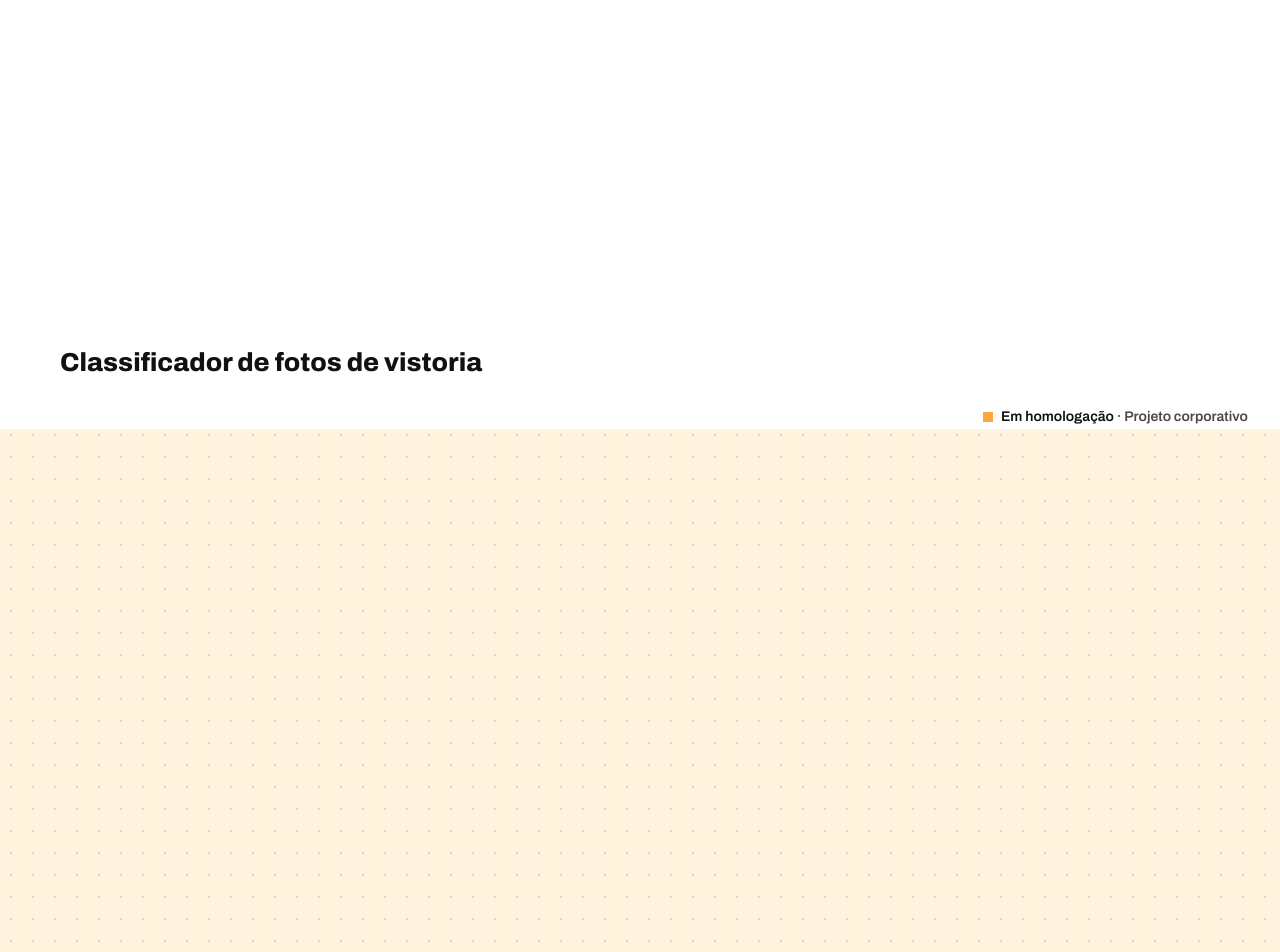
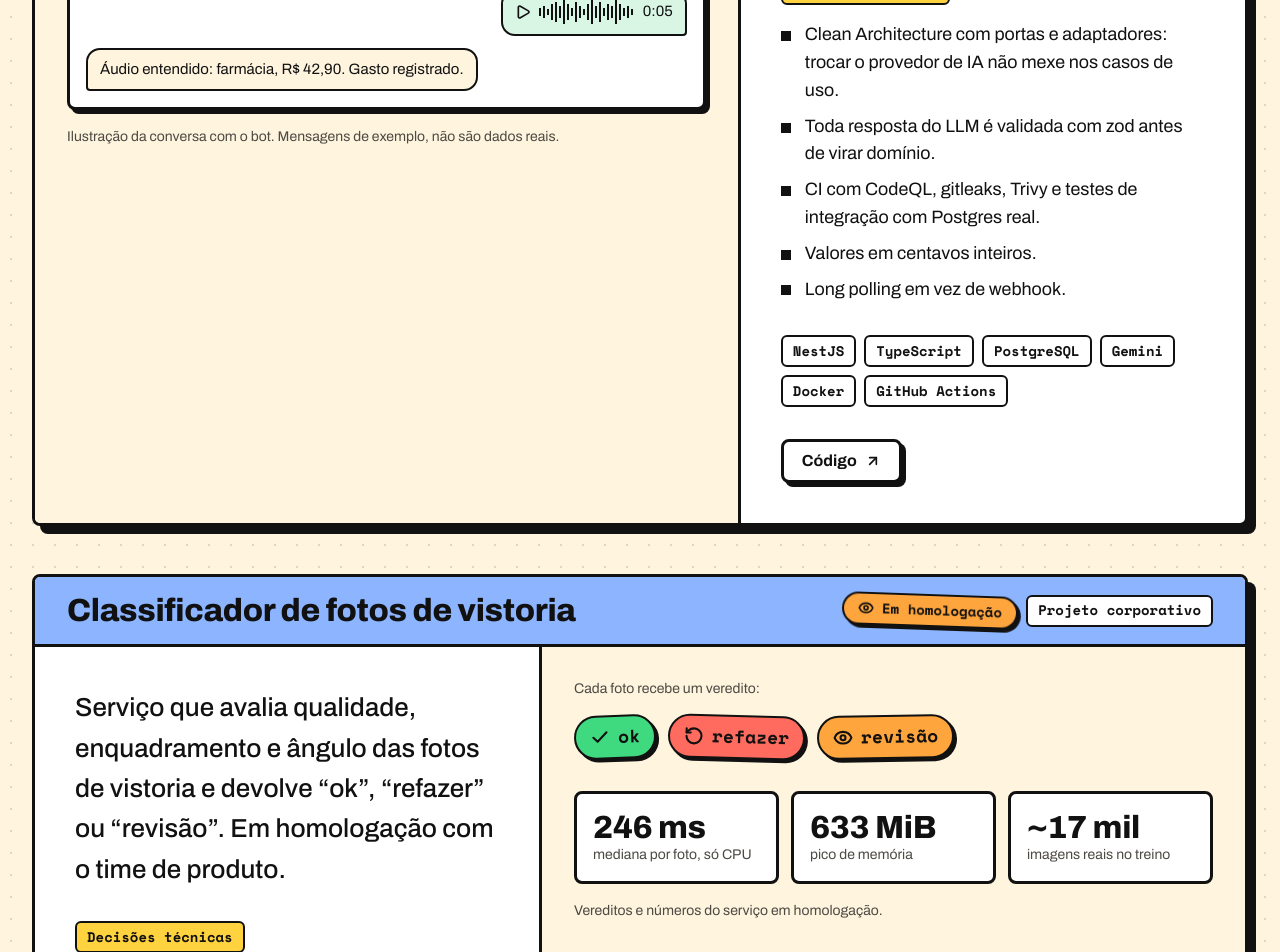
Before and after one commit to augustobernardo/personal-website, a Next.js app: page / in a window 1280 px wide. Shown: the part 1820-2772 px from the top of the page. Built offline with nearby package versions, Linux system fonts and the light colour scheme.

Commit message:
feat(ui): restyle projects as neobrutalist cards
Each project is an outlined card with a colored title strip, a tilted
status sticker and the drawn fragment alternating sides. Verdicts
become filled stickers and technical decisions stay visible.

```diff
--- a/src/components/ProjectCard.tsx
+++ b/src/components/ProjectCard.tsx
@@ -1,36 +1,41 @@
+import { ArrowUpRight, Check, CircleDot, Eye } from "lucide-react";
 import Image from "next/image";
 import type { CSSProperties } from "react";
 import type { Project } from "@/content/types";
 import { ProjectVisual } from "./ProjectVisual";
 
-const FILLS = ["bg-surface", "bg-surface-2", "bg-surface-3"];
-const TONES = { pass: "bg-accent", warn: "bg-warn", neutral: "bg-muted" };
-const LINK =
-  "inline-flex min-h-11 items-center gap-2 bg-surface-2 px-4 text-[length:var(--step-small)] font-semibold text-fg transition-colors duration-[var(--dur-fast)] hover:bg-surface-3 active:scale-[0.97]";
+const FILLS = ["bg-pop-yellow", "bg-pop-blue", "bg-pop-pink"];
+const TONES = {
+  pass: { fill: "bg-ok", icon: Check },
+  warn: { fill: "bg-warn", icon: Eye },
+  neutral: { fill: "bg-white", icon: CircleDot },
+};
+const LINK = "nb-btn nb-btn--secondary";
 
 export function ProjectCard({ project, index }: { project: Project; index: number }) {
-  const fill = FILLS[index % FILLS.length];
   const hasVisual = Boolean(project.image ?? project.visual);
+  const { fill: toneFill, icon: StatusIcon } = TONES[project.status.tone];
+  const paneSide = index % 2 === 0 ? "lg:border-r-3" : "lg:order-2 lg:border-l-3";
 
   return (
-    <article className={`relative ${fill}`}>
+    <article className="nb-card overflow-hidden">
       <div
-        className={`in-tab absolute -top-11 left-[var(--margin)] flex h-11 min-w-[200px] w-max max-w-[calc(100%-2*var(--margin))] items-center px-7 ${fill} [clip-path:polygon(0_100%,14px_0,calc(100%-14px)_0,100%_100%)]`}
+        className={`on-fill flex flex-wrap items-center justify-between gap-x-4 gap-y-3 border-b-3 border-line px-5 py-4 sm:px-8 ${FILLS[index % FILLS.length]}`}
       >
-        <h3 className="whitespace-nowrap text-[length:var(--step-body)] font-extrabold md:text-[length:var(--step-lead)]">
-          {project.name}
-        </h3>
-      </div>
-      <div className="flex h-16 items-center gap-2 px-[var(--margin)] text-[length:var(--step-small)] font-semibold md:justify-end">
-        <span aria-hidden="true" className={`size-2.5 shrink-0 ${TONES[project.status.tone]}`} />
-        <p>
-          {project.status.label}
-          {project.corporate && <span className="text-muted"> · Projeto corporativo</span>}
+        <h3 className="type-title">{project.name}</h3>
+        <p className="flex flex-wrap items-center gap-2">
+          <span className={`nb-sticker in-slap rotate-[2deg] ${toneFill}`}>
+            <StatusIcon aria-hidden="true" className="size-4" strokeWidth={2.5} />
+            {project.status.label}
+          </span>
+          {project.corporate && <span className="nb-chip">Projeto corporativo</span>}
         </p>
       </div>
-      <div className="grid gap-8 px-[var(--margin)] pb-24 lg:grid-cols-12 lg:gap-6">
+      <div className="grid lg:grid-cols-12">
         {hasVisual && (
-          <div className="in-media lg:col-span-7">
+          <div
+            className={`in-media border-b-3 border-line bg-bg p-5 sm:p-8 lg:col-span-7 lg:border-b-0 ${paneSide}`}
+          >
             {project.image ? (
               <Image
                 src={project.image}
@@ -38,41 +43,44 @@ export function ProjectCard({ project, index }: { project: Project; index: numbe
                 width={640}
                 height={360}
                 loading="lazy"
-                className="aspect-video w-full object-cover"
+                className="aspect-video w-full rounded-nb border-3 border-line object-cover"
               />
             ) : project.visual ? (
               <ProjectVisual visual={project.visual} name={project.name} />
             ) : null}
           </div>
         )}
-        <div className={`in-seq ${hasVisual ? "lg:col-span-5" : "lg:col-span-12"}`}>
+        <div
+          className={`in-seq p-5 sm:p-8 lg:p-10 ${hasVisual ? "lg:col-span-5" : "lg:col-span-12"}`}
+        >
           <p
-            className="max-w-[40ch] text-[length:var(--step-lead)]"
+            className="max-w-[40ch] text-[length:var(--step-lead)] font-medium"
             style={{ "--i": 0 } as CSSProperties}
           >
             {project.result}
           </p>
           {project.decisions.length > 0 && (
             <div className="mt-8" style={{ "--i": 1 } as CSSProperties}>
-              <h4 className="text-[length:var(--step-small)] font-semibold text-muted">
-                Decisões técnicas
-              </h4>
-              <ul className="mt-2 list-disc space-y-2 pl-5 text-[length:var(--step-body)]">
+              <h4 className="nb-chip on-fill bg-pop-yellow">Decisões técnicas</h4>
+              <ul className="list-square mt-4 space-y-2 text-[length:var(--step-body)]">
                 {project.decisions.map((decision) => (
                   <li key={decision}>{decision}</li>
                 ))}
               </ul>
             </div>
           )}
-          <p
-            className="mt-6 text-[length:var(--step-small)] text-muted"
-            style={{ "--i": 2 } as CSSProperties}
-          >
-            <span className="sr-only">Tecnologias: </span>
-            {project.stack.join(" · ")}
-          </p>
+          <div className="mt-8" style={{ "--i": 2 } as CSSProperties}>
+            <p className="sr-only">Tecnologias:</p>
+            <ul className="flex flex-wrap gap-2">
+              {project.stack.map((tech) => (
+                <li key={tech} className="nb-chip">
+                  {tech}
+                </li>
+              ))}
+            </ul>
+          </div>
           {(project.repoUrl || project.liveUrl) && (
-            <p className="mt-6 flex flex-wrap gap-2" style={{ "--i": 3 } as CSSProperties}>
+            <p className="mt-8 flex flex-wrap gap-3" style={{ "--i": 3 } as CSSProperties}>
               {project.repoUrl && (
                 <a
                   href={project.repoUrl}
@@ -80,7 +88,9 @@ export function ProjectCard({ project, index }: { project: Project; index: numbe
                   rel="noopener noreferrer"
                   className={LINK}
                 >
-                  Código<span className="sr-only"> de {project.name} (abre em nova aba)</span>
+                  Código
+                  <ArrowUpRight aria-hidden="true" className="size-4" strokeWidth={2.5} />
+                  <span className="sr-only"> de {project.name} (abre em nova aba)</span>
                 </a>
               )}
               {project.liveUrl && (
@@ -90,7 +100,9 @@ export function ProjectCard({ project, index }: { project: Project; index: numbe
                   rel="noopener noreferrer"
                   className={LINK}
                 >
-                  Site no ar<span className="sr-only"> de {project.name} (abre em nova aba)</span>
+                  Site no ar
+                  <ArrowUpRight aria-hidden="true" className="size-4" strokeWidth={2.5} />
+                  <span className="sr-only"> de {project.name} (abre em nova aba)</span>
                 </a>
               )}
             </p>
--- a/src/components/ProjectVisual.tsx
+++ b/src/components/ProjectVisual.tsx
@@ -6,18 +6,19 @@ const AUDIO_BARS = [
   8, 12, 6, 16, 20, 12, 24, 16, 8, 20, 12, 6, 16, 24, 12, 20, 8, 16, 12, 24, 16, 8, 12, 6,
 ];
 const VERDICT_TONES = {
-  pass: { icon: Check, className: "text-accent" },
-  fail: { icon: RotateCcw, className: "text-danger" },
-  warn: { icon: Eye, className: "text-warn" },
+  pass: { icon: Check, className: "bg-ok" },
+  fail: { icon: RotateCcw, className: "bg-bad" },
+  warn: { icon: Eye, className: "bg-warn" },
 };
+const VERDICT_ROTATIONS = ["-rotate-2", "rotate-[1.5deg]", "-rotate-1"];
 
 function ChatVisual({ visual }: { visual: Extract<ProjectVisualData, { kind: "chat" }> }) {
   return (
-    <>
-      <div className="mb-4 flex items-center gap-3">
+    <div className="rounded-nb border-3 border-line bg-surface shadow-hard">
+      <div className="flex items-center gap-3 border-b-3 border-line px-4 py-3">
         <span
           aria-hidden="true"
-          className="flex size-8 shrink-0 items-center justify-center rounded-full bg-accent text-on-accent"
+          className="on-fill flex size-9 shrink-0 items-center justify-center rounded-md border-2 border-line bg-pop-yellow font-mono font-bold"
         >
           {visual.title.slice(0, 1)}
         </span>
@@ -26,12 +27,12 @@ function ChatVisual({ visual }: { visual: Extract<ProjectVisualData, { kind: "ch
           <p className="text-sm text-muted">bot</p>
         </div>
       </div>
-      <ol aria-label="Conversa de exemplo" className="in-seq flex flex-col gap-2">
+      <ol aria-label="Conversa de exemplo" className="in-seq flex flex-col gap-3 p-4">
         {visual.messages.map((message, index) => (
           <li
             key={index}
             style={{ "--i": index } as CSSProperties}
-            className={`max-w-[85%] rounded-xl px-3 py-2 text-sm leading-normal break-words ${message.from === "user" ? "self-end bg-chat-out" : "self-start bg-surface"}`}
+            className={`max-w-[85%] rounded-[0.875rem] border-2 border-line px-3 py-2 text-[0.9375rem] leading-normal break-words ${message.from === "user" ? "self-end rounded-br-sm bg-chat-out" : "self-start rounded-bl-sm bg-bg"}`}
           >
             <span className="sr-only">{message.from === "user" ? "Você: " : "Bot: "}</span>
             {message.text}
@@ -41,12 +42,12 @@ function ChatVisual({ visual }: { visual: Extract<ProjectVisualData, { kind: "ch
                   Mensagem de áudio de {message.audioSeconds} segundos
                 </span>
                 <span aria-hidden="true" className="inline-flex max-w-full items-center gap-2">
-                  <Play aria-hidden="true" className="size-4 shrink-0" />
+                  <Play aria-hidden="true" className="size-4 shrink-0" strokeWidth={2.5} />
                   <svg
                     aria-hidden="true"
                     viewBox="0 0 96 24"
                     fill="currentColor"
-                    className="h-6 w-24 min-w-0 text-muted"
+                    className="h-6 w-24 min-w-0 text-fg"
                   >
                     {AUDIO_BARS.map((height, bar) => (
                       <rect key={bar} x={bar * 4} y={(24 - height) / 2} width="2" height={height} />
@@ -62,7 +63,7 @@ function ChatVisual({ visual }: { visual: Extract<ProjectVisualData, { kind: "ch
           </li>
         ))}
       </ol>
-    </>
+    </div>
   );
 }
 
@@ -70,25 +71,25 @@ function VerdictsVisual({ visual }: { visual: Extract<ProjectVisualData, { kind:
   return (
     <>
       <p className="text-sm text-muted">{visual.intro}</p>
-      <ul className="mt-3 flex flex-wrap gap-2">
-        {visual.verdicts.map(({ label, tone }) => {
+      <ul className="mt-4 flex flex-wrap gap-3">
+        {visual.verdicts.map(({ label, tone }, index) => {
           const { icon: Icon, className } = VERDICT_TONES[tone];
           return (
             <li
               key={label}
-              className={`inline-flex min-h-11 items-center gap-2 rounded bg-surface px-4 text-xl font-semibold ${className}`}
+              className={`nb-sticker on-fill min-h-11 text-[1.125rem] ${VERDICT_ROTATIONS[index % VERDICT_ROTATIONS.length]} ${className}`}
             >
-              <Icon aria-hidden="true" className="size-5" />
+              <Icon aria-hidden="true" className="size-5" strokeWidth={2.5} />
               {label}
             </li>
           );
         })}
       </ul>
-      <dl className="mt-6 grid gap-4 sm:grid-cols-3">
+      <dl className="mt-8 grid gap-3 sm:grid-cols-3">
         {visual.stats.map(({ value, label }) => (
-          <div key={label} className="flex flex-col">
+          <div key={label} className="flex flex-col rounded-nb border-3 border-line bg-surface p-4">
             <dt className="text-sm text-muted">{label}</dt>
-            <dd className="order-first text-2xl font-semibold tabular-nums">{value}</dd>
+            <dd className="order-first type-title tabular-nums">{value}</dd>
           </div>
         ))}
       </dl>
@@ -99,22 +100,18 @@ function VerdictsVisual({ visual }: { visual: Extract<ProjectVisualData, { kind:
 function FlowVisual({ visual }: { visual: Extract<ProjectVisualData, { kind: "flow" }> }) {
   return (
     <>
-      <ol className="in-seq flex flex-col gap-3">
+      <ol className="in-seq flex flex-col gap-4">
         {visual.steps.map(({ event, results }, index) => (
           <li
             key={event}
             style={{ "--i": index } as CSSProperties}
             className="grid gap-2 sm:grid-cols-[minmax(0,11rem)_auto_minmax(0,1fr)] sm:items-center"
           >
-            <span className="text-sm font-medium">{event}</span>
-            <ArrowRight aria-hidden="true" className="hidden size-4 text-muted sm:block" />
+            <span className="text-sm font-bold">{event}</span>
+            <ArrowRight aria-hidden="true" className="hidden size-5 sm:block" strokeWidth={2.5} />
             <ul className="flex min-w-0 flex-wrap gap-2">
               {results.map((result) => (
-                <li
-                  key={result}
-                  translate="no"
-                  className="max-w-full rounded bg-surface px-2 py-1 font-mono text-sm break-words"
-                >
+                <li key={result} translate="no" className="nb-chip max-w-full break-words">
                   {result}
                 </li>
               ))}
@@ -122,7 +119,7 @@ function FlowVisual({ visual }: { visual: Extract<ProjectVisualData, { kind: "fl
           </li>
         ))}
       </ol>
-      <p className="mt-4 text-sm text-muted">{visual.note}</p>
+      <p className="mt-5 text-[0.875rem] text-muted">{visual.note}</p>
     </>
   );
 }
@@ -130,14 +127,12 @@ function FlowVisual({ visual }: { visual: Extract<ProjectVisualData, { kind: "fl
 export function ProjectVisual({ visual, name }: { visual: ProjectVisualData; name: string }) {
   return (
     <figure aria-label={name}>
-      <div data-ui className="bg-bg p-5 sm:p-8">
+      <div data-ui>
         {visual.kind === "chat" && <ChatVisual visual={visual} />}
         {visual.kind === "verdicts" && <VerdictsVisual visual={visual} />}
         {visual.kind === "flow" && <FlowVisual visual={visual} />}
       </div>
-      <figcaption className="mt-3 text-[length:var(--step-small)] text-muted">
-        {visual.caption}
-      </figcaption>
+      <figcaption className="mt-4 text-[0.875rem] text-muted">{visual.caption}</figcaption>
     </figure>
   );
 }
--- a/src/components/Projects.tsx
+++ b/src/components/Projects.tsx
@@ -4,19 +4,21 @@ import { Section } from "./Section";
 
 export function Projects() {
   return (
+    <div className="border-t-3 border-line">
       <Section
         id="projetos"
         title="Projetos"
-      className="mt-24 lg:mt-40"
-      titleClassName="in-word px-[var(--margin)] text-[length:var(--step-head)] font-extrabold leading-[0.92] tracking-[-0.05em] lg:ml-[calc((100%_-_2_*_var(--margin)_+_24px)_/_6)]"
+        className="mx-auto w-full max-w-7xl px-[var(--margin)] py-16 lg:py-24"
+        titleClassName="in-word type-head"
       >
-      <ul className="mt-12">
+        <ul className="mt-10 grid gap-8 lg:mt-14 lg:gap-12">
           {publishedProjects.map((project, index) => (
-          <li key={project.slug} className={index > 0 ? "relative -mt-11" : "relative"}>
+            <li key={project.slug}>
               <ProjectCard project={project} index={index} />
             </li>
           ))}
         </ul>
       </Section>
+    </div>
   );
 }
```
Lines whose indentation alone changed are shown as unchanged.
